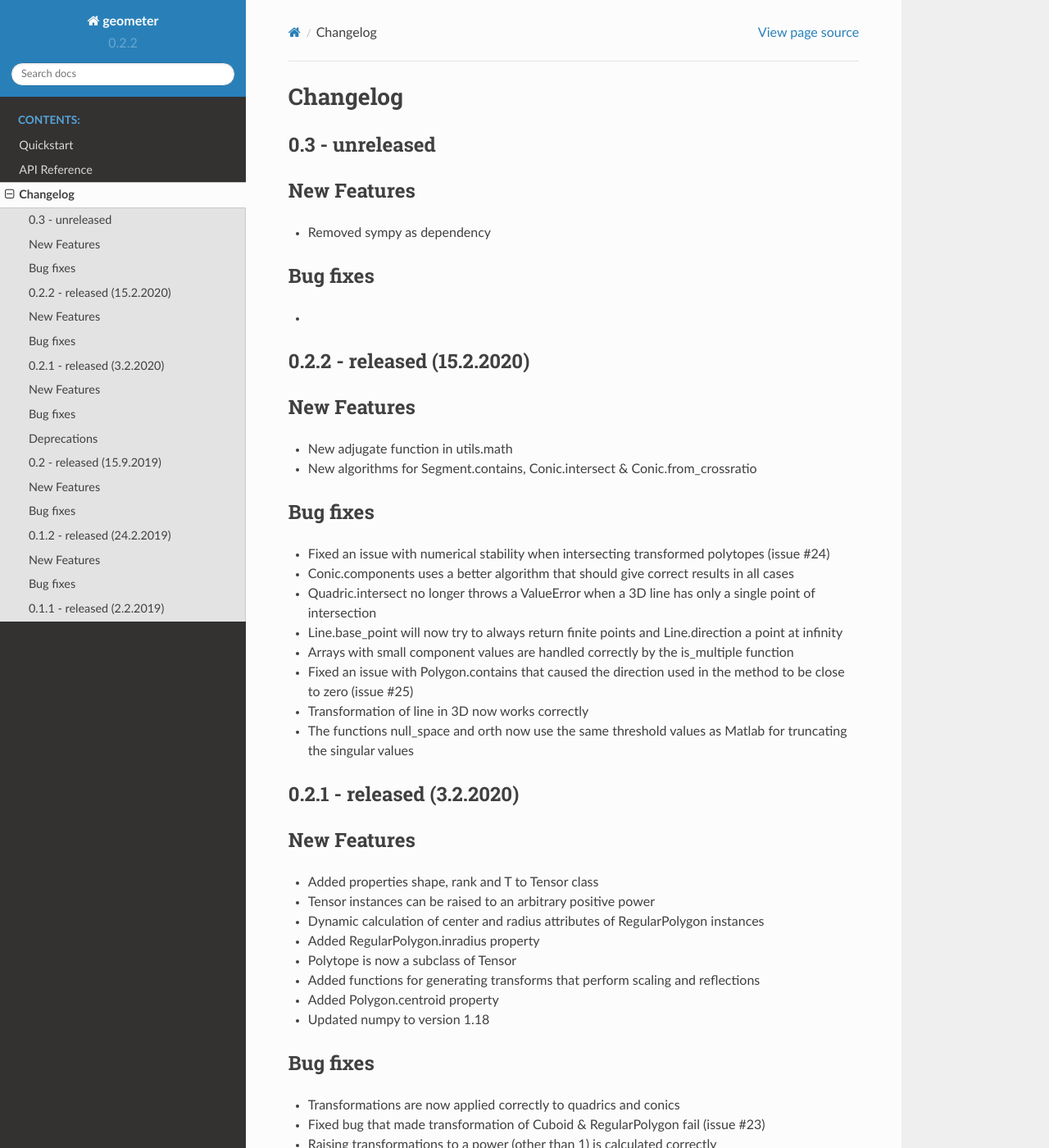
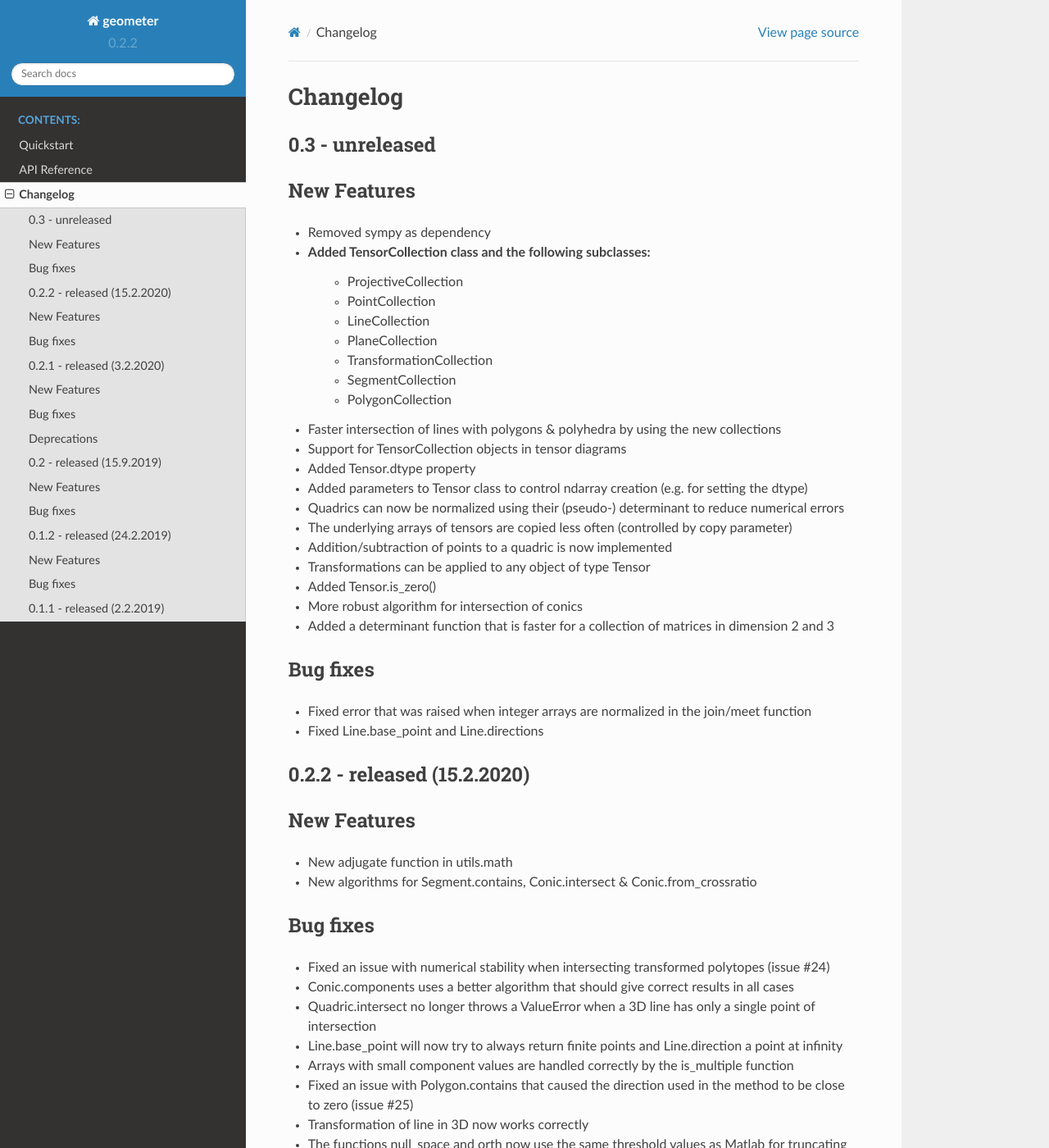
Before and after one commit to jan-mue/geometer, a Sphinx documentation site: the page built from docs/changelog.rst, in a window 1280 px wide and 1400 px high. Shown: the whole window at 82% size. Built offline with Sphinx 7.4.7 and the Read the Docs theme 2.0.0, drawn with Linux system fonts in a browser that asks for light colours.

Commit message:
updated changelog

```diff
--- a/docs/changelog.rst
+++ b/docs/changelog.rst
@@ -9,11 +9,31 @@ New Features
 ------------
 
 - Removed sympy as dependency
+- Added TensorCollection class and the following subclasses:
+    - ProjectiveCollection
+    - PointCollection
+    - LineCollection
+    - PlaneCollection
+    - TransformationCollection
+    - SegmentCollection
+    - PolygonCollection
+- Faster intersection of lines with polygons & polyhedra by using the new collections
+- Support for TensorCollection objects in tensor diagrams
+- Added Tensor.dtype property
+- Added parameters to Tensor class to control ndarray creation (e.g. for setting the dtype)
+- Quadrics can now be normalized using their (pseudo-) determinant to reduce numerical errors
+- The underlying arrays of tensors are copied less often (controlled by copy parameter)
+- Addition/subtraction of points to a quadric is now implemented
+- Transformations can be applied to any object of type Tensor
+- Added Tensor.is_zero()
+- More robust algorithm for intersection of conics
+- Added a determinant function that is faster for a collection of matrices in dimension 2 and 3
 
 Bug fixes
 ---------
 
--
+- Fixed error that was raised when integer arrays are normalized in the join/meet function
+- Fixed Line.base_point and Line.directions
 
 
 0.2.2 - released (15.2.2020)
```
